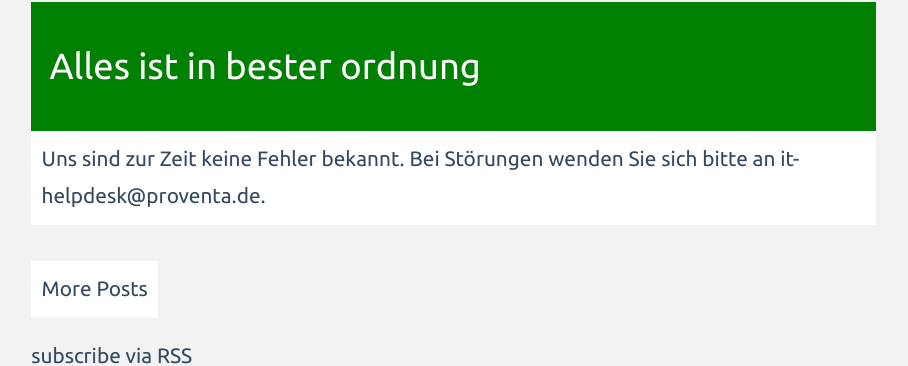
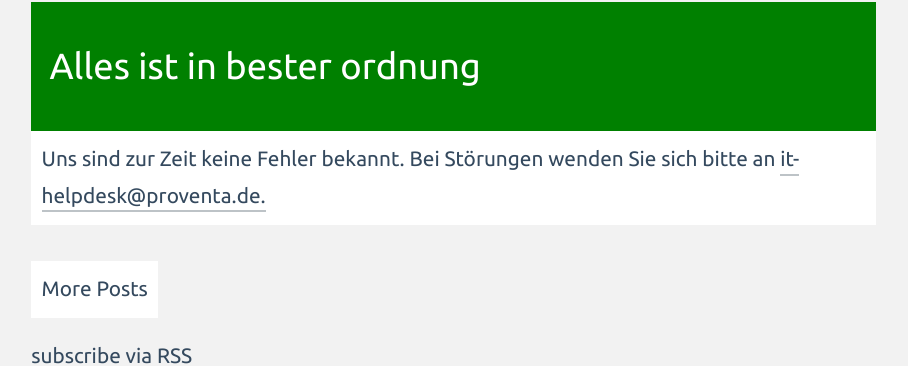
Before and after one commit to proventa/status, a Jekyll site: the page built from index.html, in a window 1280 px wide. Shown: the part 356-722 px from the top of the page, without its empty margins (0-908 px from the left). Built offline with Jekyll 4.4.1, drawn with Linux system fonts in a browser that asks for light colours; part of the change alters nothing that is shown.

```diff
--- a/index.html
+++ b/index.html
@@ -7,7 +7,7 @@ title: Proventa IT-Status
 <article class="done">
         <h2 class="title">Alles ist in bester ordnung</h2>
         <div class="content">
-          Uns sind zur Zeit keine Fehler bekannt. Bei Störungen wenden Sie sich bitte an it-helpdesk@proventa.de.
+          Uns sind zur Zeit keine Fehler bekannt. Bei Störungen wenden Sie sich bitte an <a href="mailto:{{site.email}}">{{site.email}}</>.
         </div>
 </article>
 
```
